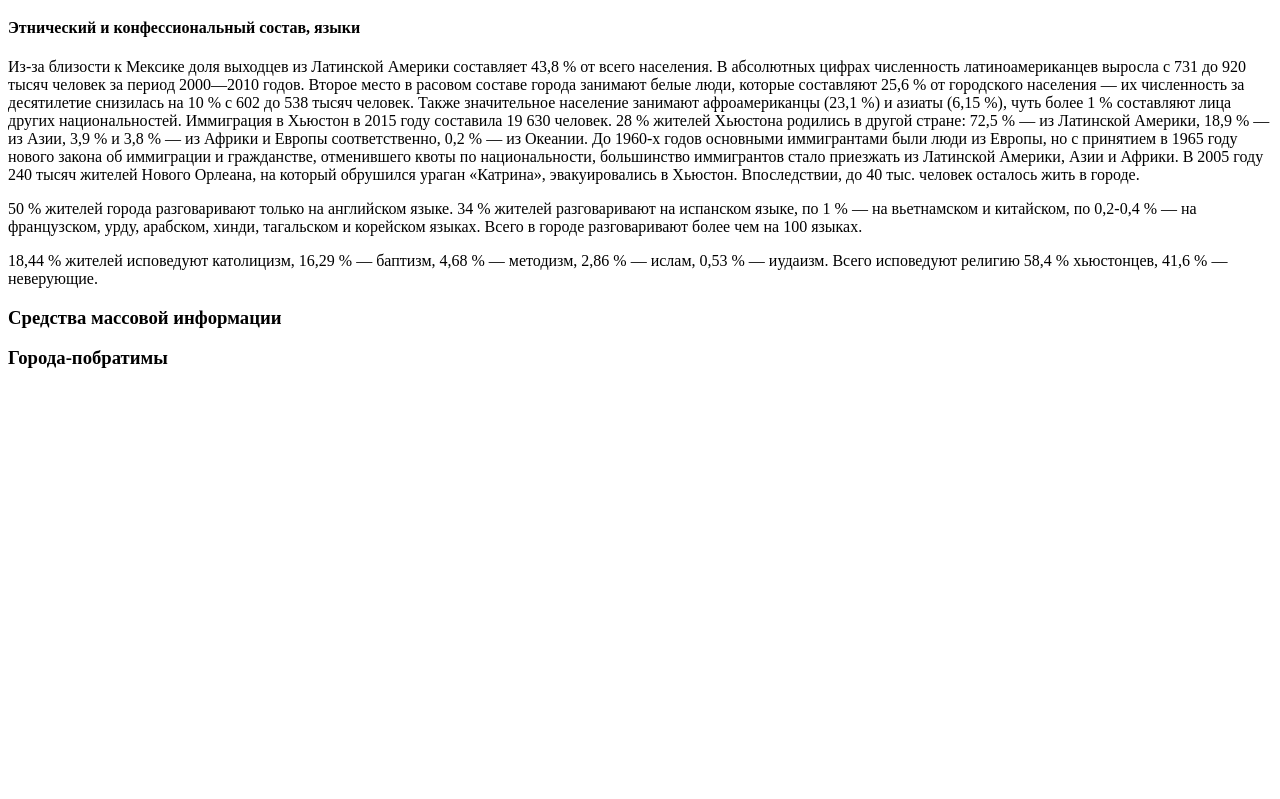
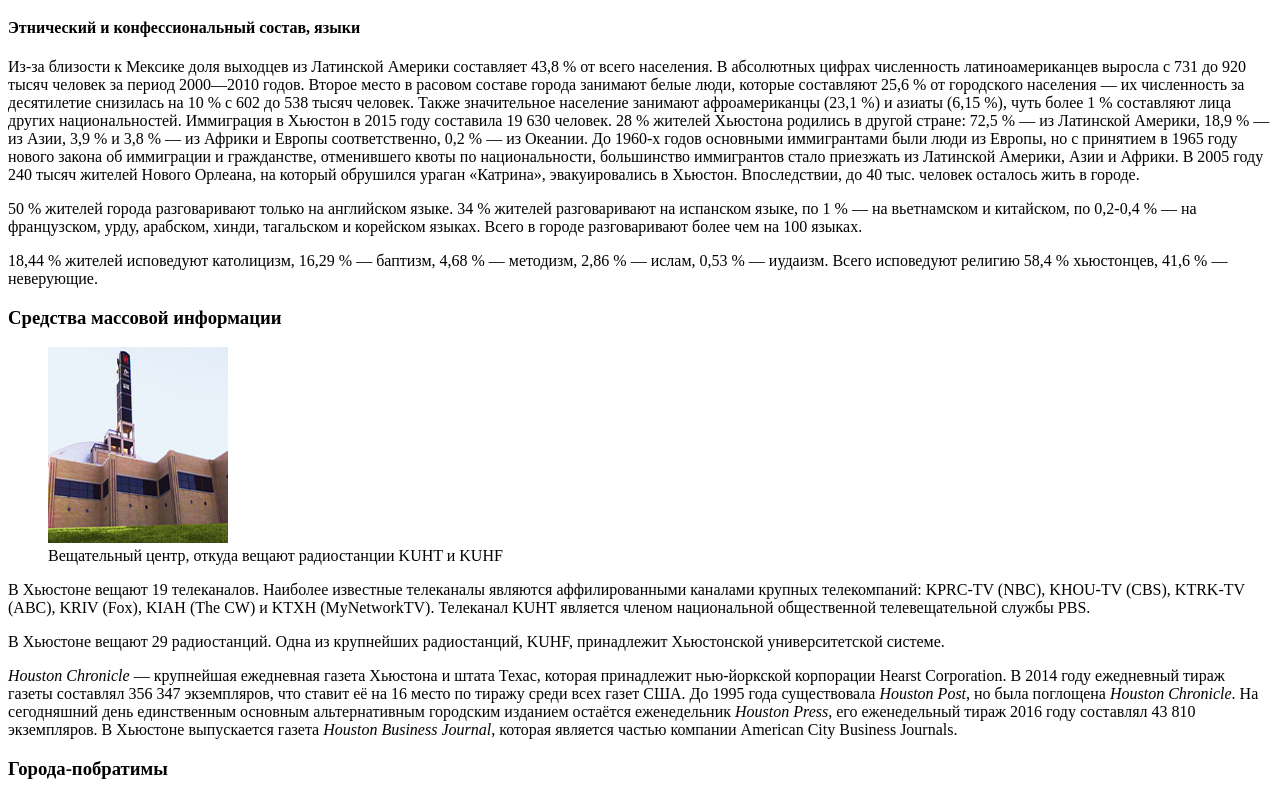
Before and after one commit to lallamilagro/Houston, a plain HTML site: page index.html in a window 1280 px wide. Shown: the part 6497-7296 px from the top of the page. Before the commit the page ends 6885 px from the top, so only its background shows below. Drawn offline with Linux system fonts and the light colour scheme.

Commit message:
Layout media section

```diff
--- a/index.html
+++ b/index.html
@@ -599,6 +599,25 @@
 
         <section class="media">
             <h3 id="id5">Средства массовой информации</h3>
+                <figure>
+                    <img src="img/Melcher_Center_for_Public_Broadcasting.jpg" width="180" height="196" alt="Вещательный центр">
+                    <figcaption>
+                        Вещательный центр, откуда вещают радиостанции KUHT и KUHF
+                    </figcaption>
+                </figure>
+                <p>В Хьюстоне вещают 19 телеканалов. Наиболее известные телеканалы являются аффилированными
+                    каналами крупных телекомпаний: KPRC-TV (NBC), KHOU-TV (CBS), KTRK-TV (ABC), KRIV (Fox),
+                    KIAH (The CW) и KTXH (MyNetworkTV). Телеканал KUHT является членом национальной
+                    общественной телевещательной службы PBS.</p>
+                <p>В Хьюстоне вещают 29 радиостанций. Одна из крупнейших радиостанций, KUHF, принадлежит
+                    Хьюстонской университетской системе.</p>
+                <p><i>Houston Chronicle</i> — крупнейшая ежедневная газета Хьюстона и штата Техас, которая принадлежит
+                    нью-йоркской корпорации Hearst Corporation. В 2014 году ежедневный тираж газеты составлял 356
+                    347 экземпляров, что ставит её на 16 место по тиражу среди всех газет США. До 1995 года
+                    существовала <i>Houston Post</i>, но была поглощена <i>Houston Chronicle</i>. На сегодняшний день
+                    единственным основным альтернативным городским изданием остаётся еженедельник <i>Houston Press</i>,
+                    его еженедельный тираж 2016 году составлял 43 810 экземпляров. В Хьюстоне выпускается газета
+                    <i>Houston Business Journal</i>, которая является частью компании American City Business Journals.</p>
         </section>
 
         <section class="twin-cities">
```
